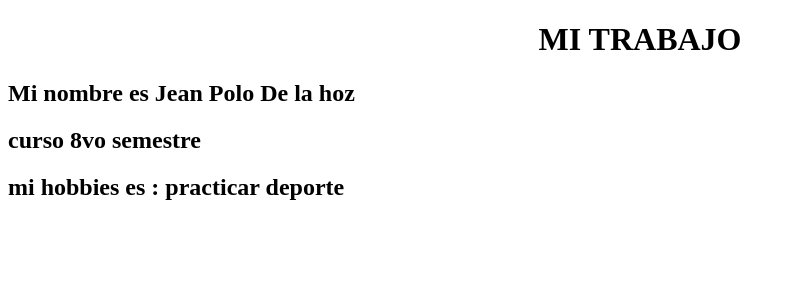
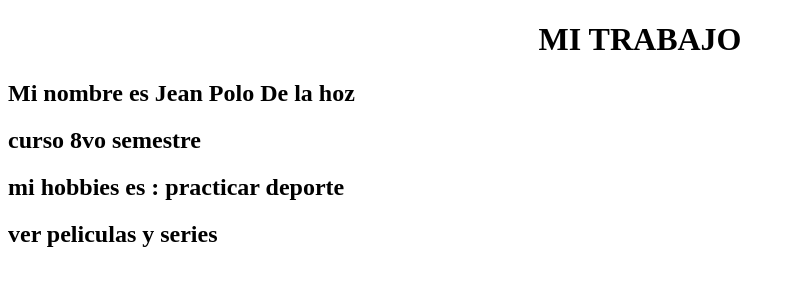
Before and after one commit to Jeanpolo1/BUENAS_PRACTICAS, a plain HTML site: page index.html in a window 1280 px wide. Shown: the whole page, without its empty margins (0-795 px from the left). Drawn offline with Linux system fonts and the light colour scheme.

Commit message:
segundo hobbie

```diff
--- a/index.html
+++ b/index.html
@@ -10,5 +10,6 @@
     <h2>Mi nombre es Jean Polo De la hoz</h2>
     <h2>curso 8vo semestre</h2>
     <h2>mi hobbies es : practicar deporte</h2>
+    <h2> ver peliculas y series</h2>
 </body>
 </html>
```
